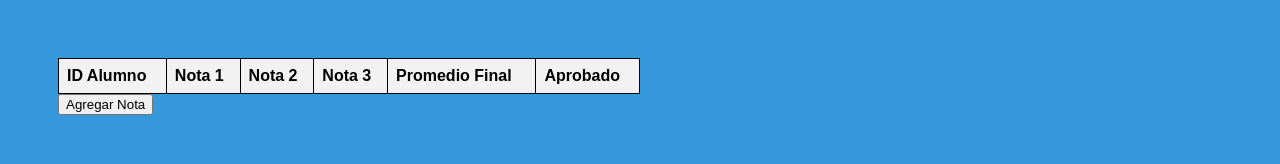
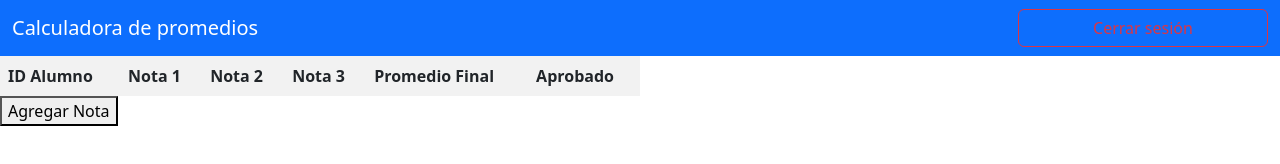
Before and after one commit to SergioCaballero1304/Pre-entrega3-Caballero, a plain HTML site: page index.html in a window 1280 px wide. Drawn offline with nearby package versions, Linux system fonts and the light colour scheme.

Commit message:
algunos detalles

```diff
--- a/css/style.css
+++ b/css/style.css
@@ -9,7 +9,7 @@
 body {
     font-family: Arial;
     background-color: #3498DB;
-    padding: 50px;
+    padding: 0;
 }
 
 .login {
@@ -93,7 +93,7 @@ table {
 
 th,
 td {
-    border: 1px solid black;
+    border: 2px solid black;
     text-align: left;
     padding: 8px;
 }
--- a/index.html
+++ b/index.html
@@ -5,11 +5,24 @@
     <meta charset="UTF-8">
     <meta name="viewport" content="width=device-width, initial-scale=1.0">
     <link rel="stylesheet" href="./css/style.css">
+    <link href="https://cdn.jsdelivr.net/npm/bootstrap@5.3.2/dist/css/bootstrap.min.css" rel="stylesheet"
+        integrity="sha384-T3c6CoIi6uLrA9TneNEoa7RxnatzjcDSCmG1MXxSR1GAsXEV/Dwwykc2MPK8M2HN" crossorigin="anonymous">
     <script src="./js/index.js"></script>
     <title>Promedio Final</title>
 </head>
 
 <body>
+    <header>
+        <nav class="navbar bg-primary" data-bs-theme="dark">
+            <div class="container-fluid">
+                <a class="navbar-brand">Calculadora de promedios</a>
+                <form class="d-flex" role="search">
+                    <button class="btn btn-outline-danger" type="submit">Cerrar sesión</button>
+                </form>
+            </div>
+        </nav>
+    </header>
+    <main>
         <table id="tablaNotas">
             <tr>
                 <th>ID Alumno</th>
@@ -21,6 +34,13 @@
             </tr>
         </table>
         <button onclick="pedirNotas()">Agregar Nota</button>
+    </main>
+    <footer>
+
+    </footer>
+    <script src="https://cdn.jsdelivr.net/npm/bootstrap@5.3.2/dist/js/bootstrap.bundle.min.js"
+        integrity="sha384-C6RzsynM9kWDrMNeT87bh95OGNyZPhcTNXj1NW7RuBCsyN/o0jlpcV8Qyq46cDfL"
+        crossorigin="anonymous"></script>
 </body>
 
 </html>
```
Lines whose indentation alone changed are shown as unchanged.
